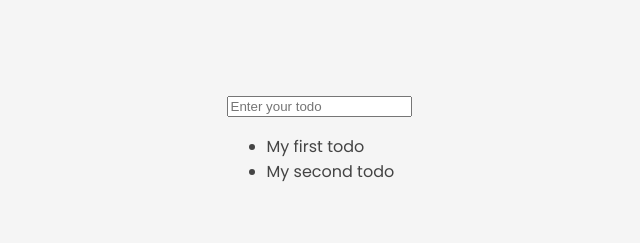
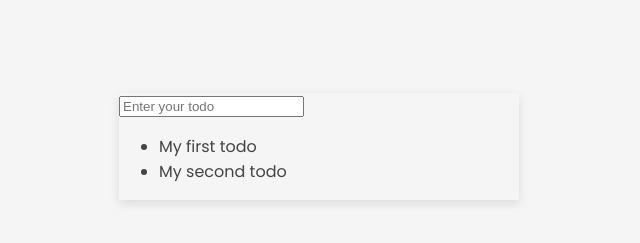
Before and after one commit to o0p/todo-list, a plain HTML site: page index.html in a window 1280 px wide. Shown: the part 481-724 px from the top of the page, without its empty margins (321-961 px from the left). Drawn offline with Linux system fonts and the light colour scheme.

Commit message:
Add form style

```diff
--- a/style.css
+++ b/style.css
@@ -22,3 +22,9 @@ h1 {
     text-align: center;
     opacity: 0.4;
 }
+
+form {
+    box-shadow: 0 4px 10px rgba(0, 0, 0, 0.1);
+    max-width: 100%;
+    width: 400px;
+}
```
